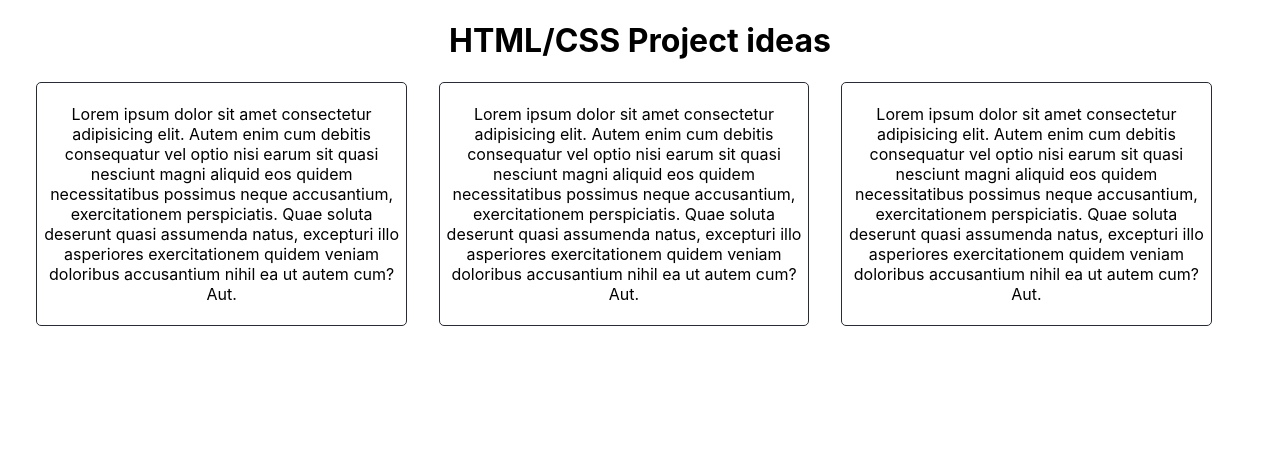
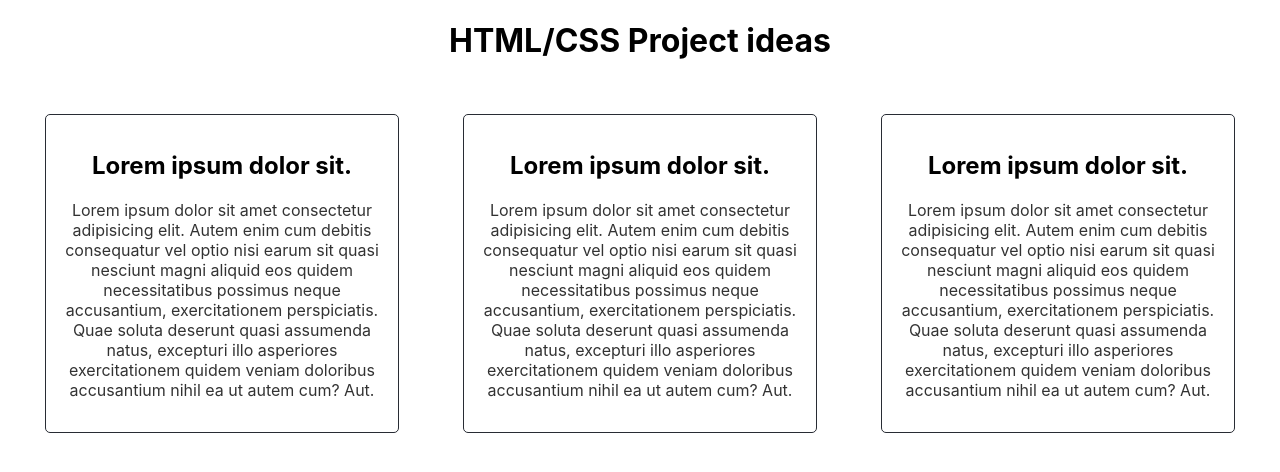
Before and after one commit to ASayidov/task-52-react, a React (Create React App) app: page / in a window 1280 px wide. Shown: the top 472 px of the page. Built offline with nearby package versions, Linux system fonts and the light colour scheme.

Commit message:
style changed

```diff
--- a/src/App.css
+++ b/src/App.css
@@ -2,29 +2,15 @@
   text-align: center;
 }
 
-.App-logo {
-  height: 40vmin;
-  pointer-events: none;
-}
-
-@media (prefers-reduced-motion: no-preference) {
-  .App-logo {
-    animation: App-logo-spin infinite 20s linear;
-  }
-}
-
-
-
-.App-link {
-  color: #61dafb;
-}
-
-
 .Card_border {
   border: 1px solid #282c34;
   border-radius: 5px;
-  width: 28%;
+  width: 25%;
   display: inline-block;
-  margin-right: 2rem;
-  padding: 5px;
+  margin: 2rem;
+  padding: 1rem;
 }
+
+.Card_border p {
+  opacity: 0.8;
+}
--- a/src/Card.jsx
+++ b/src/Card.jsx
@@ -1,5 +1,6 @@
 const Card = (props) => {
   return <div className="Card_border">
+    <h2>Lorem ipsum dolor sit.</h2>
     <p>Lorem ipsum dolor sit amet consectetur adipisicing elit. Autem enim cum debitis consequatur vel optio nisi earum sit quasi nesciunt magni aliquid eos quidem necessitatibus possimus neque accusantium, exercitationem perspiciatis. Quae soluta deserunt quasi assumenda natus, excepturi illo asperiores exercitationem quidem veniam doloribus accusantium nihil ea ut autem cum? Aut.</p>
 
   </div>
```
